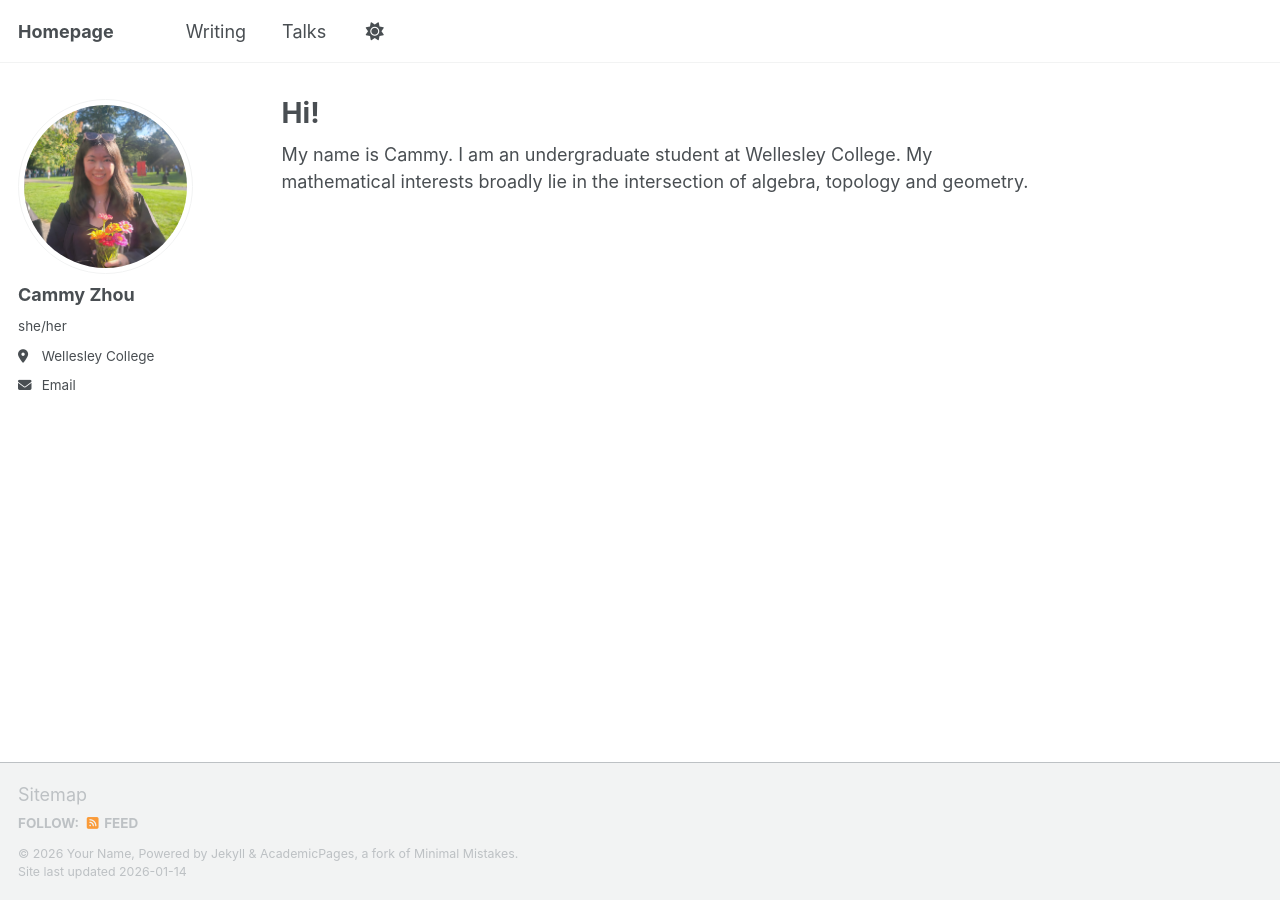
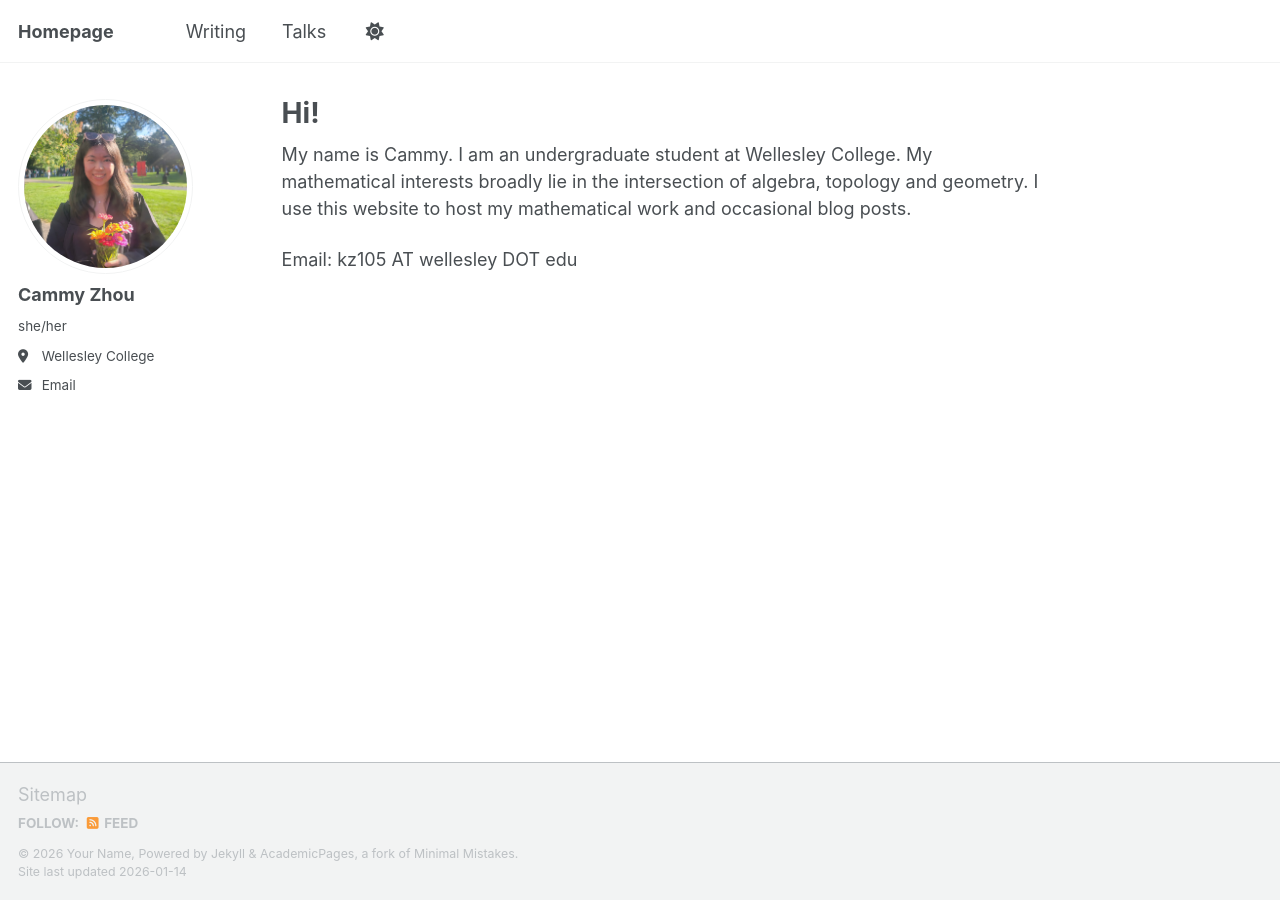
Before and after one commit to cakezhou/cakezhou.github.io, a Jekyll site: the page built from _pages/about.md, in a window 1280 px wide. Built offline with Jekyll 4.4.1, drawn with Linux system fonts in a browser that asks for light colours; a script bundle is joined from its source files by our own code; library files that are not in the unit come from our copies.

Commit message:
Update about page with additional information
Added email contact information and clarified website purpose.

```diff
--- a/_pages/about.md
+++ b/_pages/about.md
@@ -7,4 +7,6 @@ redirect_from:
   - /about.html
 ---
 
-My name is Cammy. I am an undergraduate student at Wellesley College. My mathematical interests broadly lie in the intersection of algebra, topology and geometry.
+My name is Cammy. I am an undergraduate student at Wellesley College. My mathematical interests broadly lie in the intersection of algebra, topology and geometry. I use this website to host my mathematical work and occasional blog posts.
+
+Email: kz105 AT wellesley DOT edu
```
